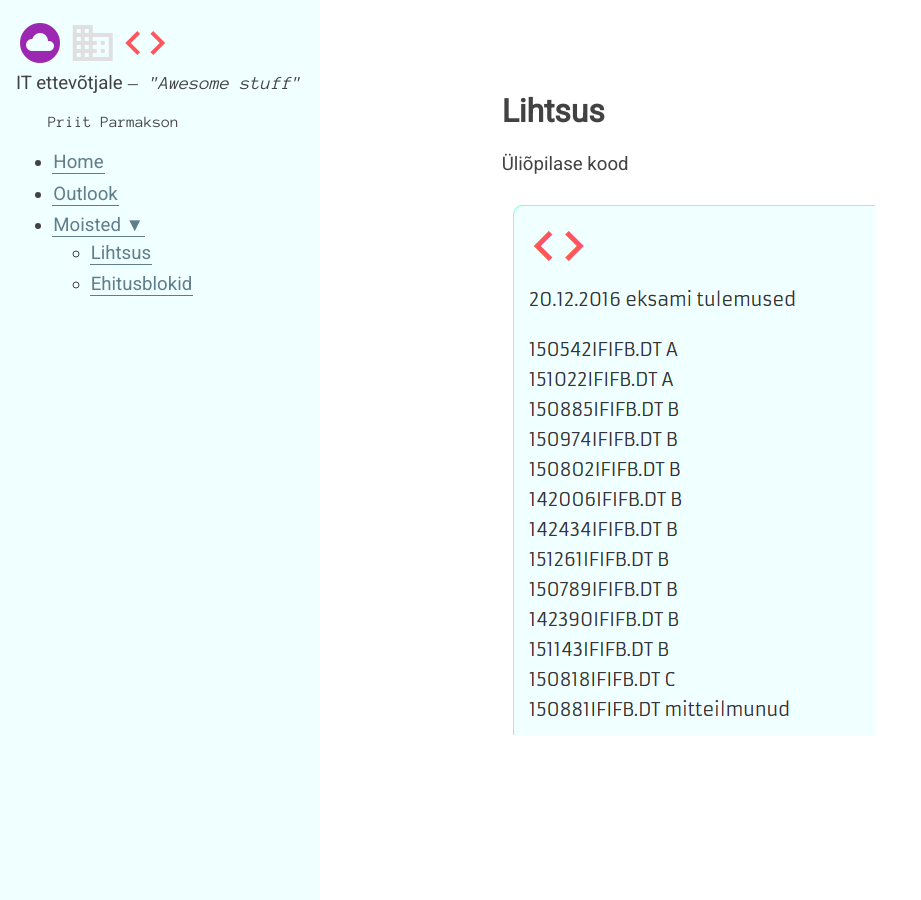
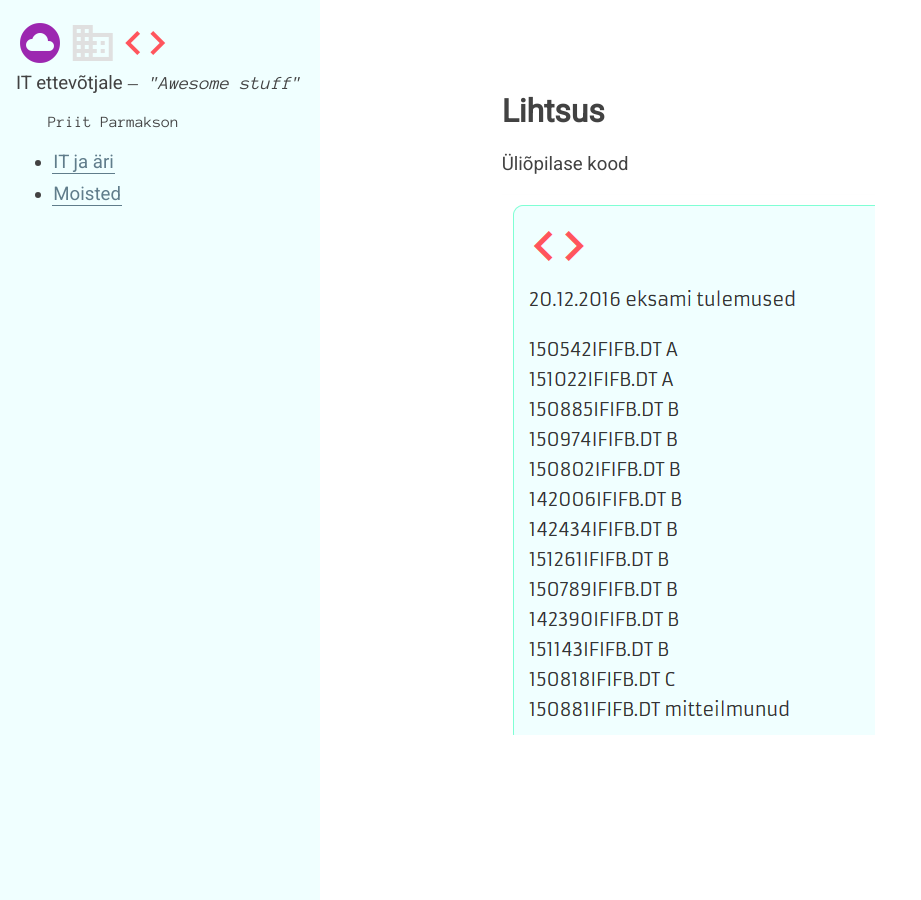
Before and after one commit to agiil/IT, a Jekyll site: the page built from Lihtsus.md, in a window 1280 px wide. Shown: the whole page, without its empty margins (0-921 px from the left). Built offline with Jekyll 4.4.1, drawn with Linux system fonts in a browser that asks for light colours.

Commit message:
Update Riba.yml

```diff
--- a/_data/Riba.yml
+++ b/_data/Riba.yml
@@ -1,12 +1,9 @@
-- title: "Home"
-  href: "/"
-
-- title: "Outlook"
-  href: "/outlook"
+- title: "IT ja äri"
+  url: "/outlook"
 
 - title: "Moisted"
-  subcategories:
-    - subtitle: "Lihtsus"
-      subhref: "#"
-    - subtitle: "Ehitusblokid"
-      subhref: "#"
+  categories:
+    - title: "Lihtsus"
+      url: "/Lihtsus"
+    - title: "Ehitusblokid"
+      url: "/Ehitusblokid"
```
